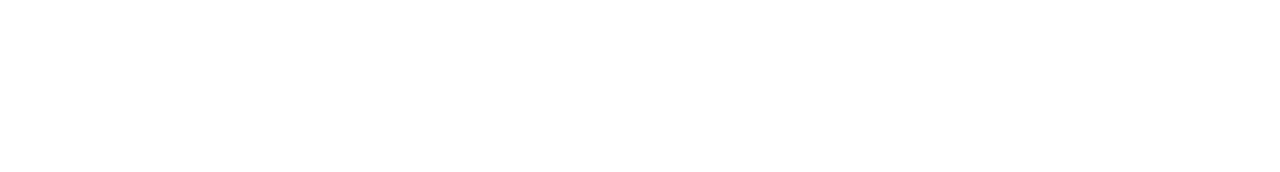
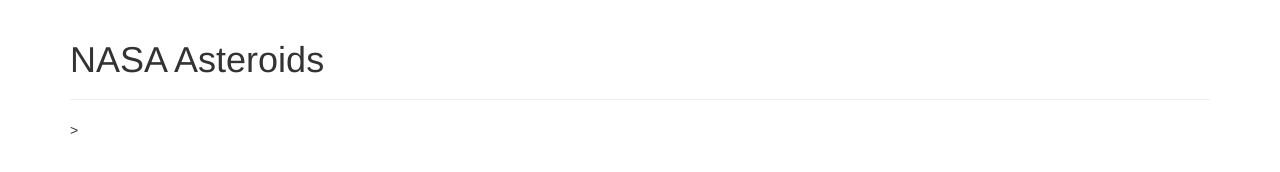
Before and after one commit to tiffany2628/jquery-asteroids, a plain HTML site: page index.html in a window 1280 px wide. Drawn offline with Linux system fonts and the light colour scheme.

Commit message:
Added link and script, div and h1 tags

```diff
--- a/index.html
+++ b/index.html
@@ -3,11 +3,19 @@
   <head>
     <meta charset="utf-8">
     <title>NASA Asteroid API</title>
+
+    <link href="css/bootstrap.min.css" rel="stylesheet" />
+
   </head>
   <body>
 
     <div class="container">
+      <div class="page-header">
+        <h1>NASA Asteroids</h1>
     </div>
 
+    <script src="js/jquery-3.1.1.min.js"></script>
+
+    </script>>
   </body>
 </html>
```
